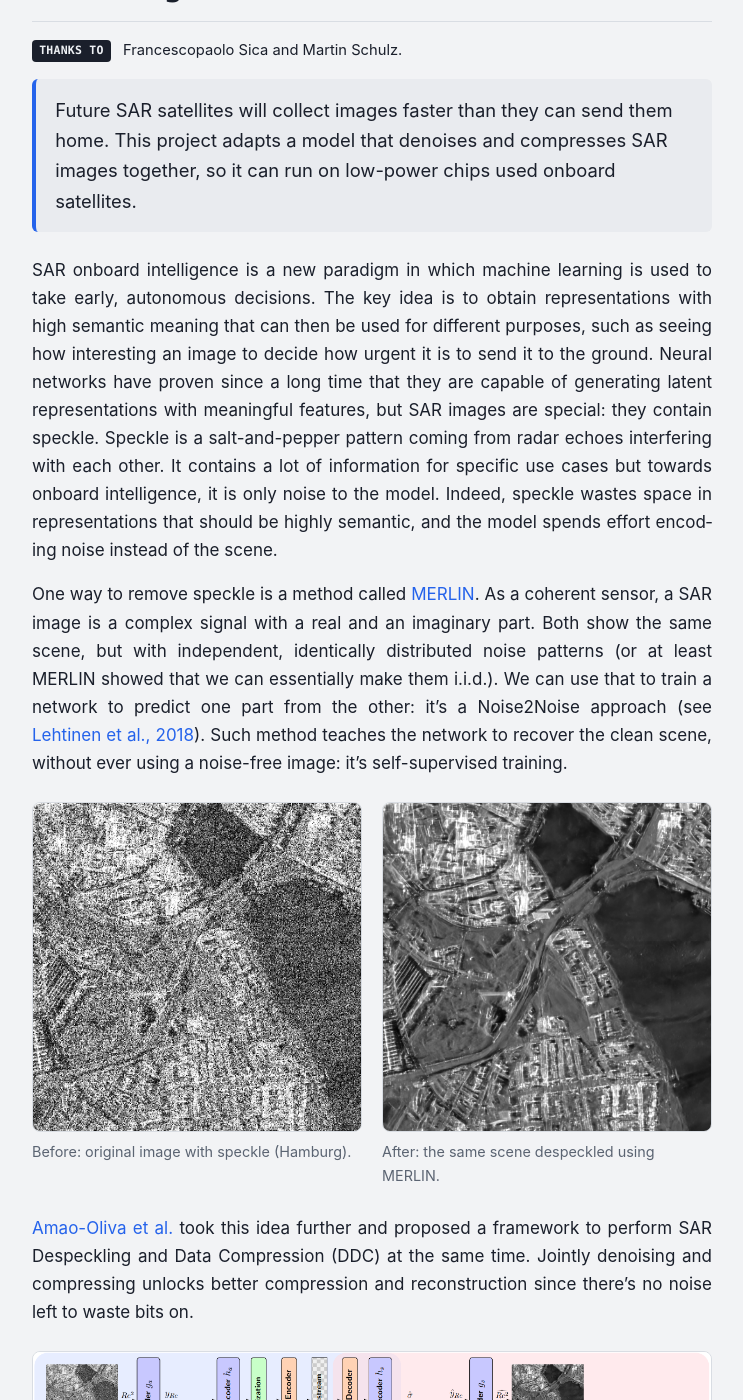
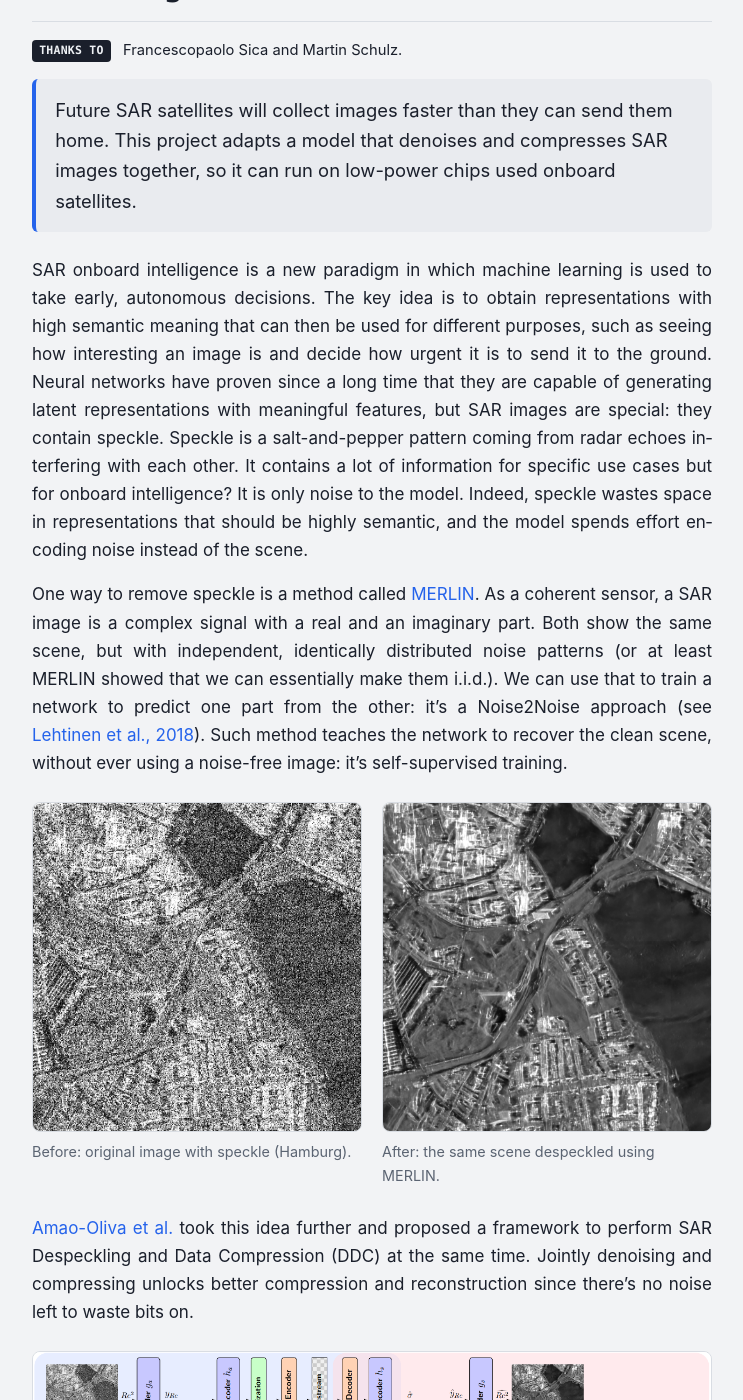
Before and after one commit to CedricLeon/CedricLeon.github.io, a Jekyll site: the page built from _projects/sar-ddc-fpga.md, in a window 1280 px wide and 1400 px high, scrolled down 220 px. Shown: the whole window, without its empty margins (268-1011 px from the left). Built offline with Jekyll 4.4.1, drawn with Linux system fonts in a browser that asks for light colours; some of the changed text lies outside the part shown.

```diff
--- a/_projects/sar-ddc-fpga.md
+++ b/_projects/sar-ddc-fpga.md
@@ -12,23 +12,23 @@ tags: [SAR, LIC, Despeckling, FPGA]
 lead: "Future SAR satellites will collect images faster than they can send them home. This project adapts a model that denoises and compresses SAR images together, so it can run on low-power chips used onboard satellites."
 credits: { label: "Thanks to", text: "Francescopaolo Sica and Martin Schulz." }
 facts:
-  - { label: "Task", value: "Joint SAR despeckling + compression, adapted for FPGA" }
+  - { label: "Task", value: "Joint SAR Despeckling + Compression, adapted for FPGA" }
   - { label: "Data", value: "TerraSAR-X StripMap (SSC)" }
   - { label: "Hardware", value: "AMD ZCU102 FPGA (Vitis AI)" }
-  - { label: "Status", value: "Paper submitted" }
+  - { label: "Status", value: "Papers submitted" }
 footnote: "A fuller write-up will follow once the paper is published."
 ---
 SAR onboard intelligence is a new paradigm in which machine learning is used to take early, autonomous decisions.
-The key idea is to obtain representations with high semantic meaning that can then be used for different purposes, such as seeing how interesting an image to decide how urgent it is to send it to the ground.
+The key idea is to obtain representations with high semantic meaning that can then be used for different purposes, such as seeing how interesting an image is and decide how urgent it is to send it to the ground.
 Neural networks have proven since a long time that they are capable of generating latent representations with meaningful features, but SAR images are special: they contain speckle.
 Speckle is a salt-and-pepper pattern coming from radar echoes interfering with each other.
-It contains a lot of information for specific use cases but towards onboard intelligence, it is only noise to the model.
+It contains a lot of information for specific use cases but for onboard intelligence? It is only noise to the model.
 Indeed, speckle wastes space in representations that should be highly semantic, and the model spends effort encoding noise instead of the scene.
 
 One way to remove speckle is a method called [MERLIN](https://doi.org/10.1109/TGRS.2021.3128621).
 As a coherent sensor, a SAR image is a complex signal with a real and an imaginary part.
 Both show the same scene, but with independent, identically distributed noise patterns (or at least MERLIN showed that we can essentially make them i.i.d.).
-We can use that to train a network to predict one part from the other: it's a Noise2Noise approach (see <a href="https://arxiv.org/abs/1803.04189">Lehtinen et al., 2018</a>).
+We can use that to train a network to predict one part from the other: it's a Noise2Noise approach (see [Lehtinen et al., 2018](https://arxiv.org/abs/1803.04189)).
 Such method teaches the network to recover the clean scene, without ever using a noise-free image: it's self-supervised training.
 
 <div class="figure-row">
@@ -39,11 +39,11 @@ Such method teaches the network to recover the clean scene, without ever using a
 [Amao-Oliva et al.](https://doi.org/10.1016/j.isprsjprs.2024.12.016) took this idea further and proposed a framework to perform SAR Despeckling and Data Compression (DDC) at the same time.
 Jointly denoising and compressing unlocks better compression and reconstruction since there's no noise left to waste bits on.
 
-{% include figure.html src="/assets/projects/sar-ddc-fpga/SAR_DDC_inference_dataflow.png" alt="Dataflow diagram of the joint despeckling-and-compression model, processing the real and imaginary parts of a SAR image." caption="The joint despeckling-and-compression model: the real and imaginary parts are compressed together, then decoded and averaged back into one cleaned-up image." %}
+{% include figure.html src="/assets/projects/sar-ddc-fpga/SAR_DDC_inference_dataflow.png" alt="Dataflow diagram of the joint despeckling-and-compression model, processing the real and imaginary parts of a SAR image." caption="The DDC dataflow: the real and imaginary parts are compressed together, then decoded and averaged back into one cleaned-up image." %}
 
 However, this kind of models are too heavy to run as-is on a satellite.
 Onboard computers have tight power and compute budgets.
 So in this work, we adapt Amao-Oliva et al.'s model to run on an FPGA chip instead.
 FPGAs are a type of low-power hardware already common on satellites.
 
-This project isn't published yet, so we're keeping the details light for now.
+This project isn't published yet. More details to come.
```
Also changed, not shown: _data/publications.yml (+22 -2 lines), _projects/fpga-ml-eo-survey.md (+4 -3 lines), _projects/learned-compression-rs.md (+9 -10 lines), _projects/onboard-sar-compression.md (+13 -8 lines), README.md, 1 other file.
